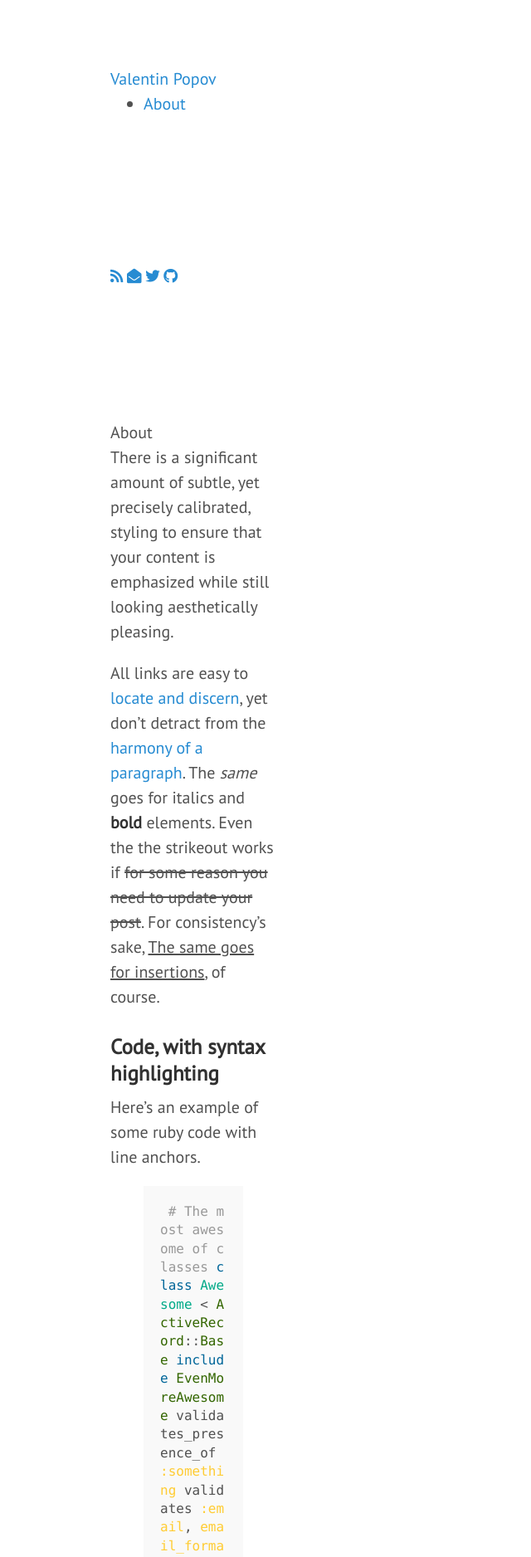
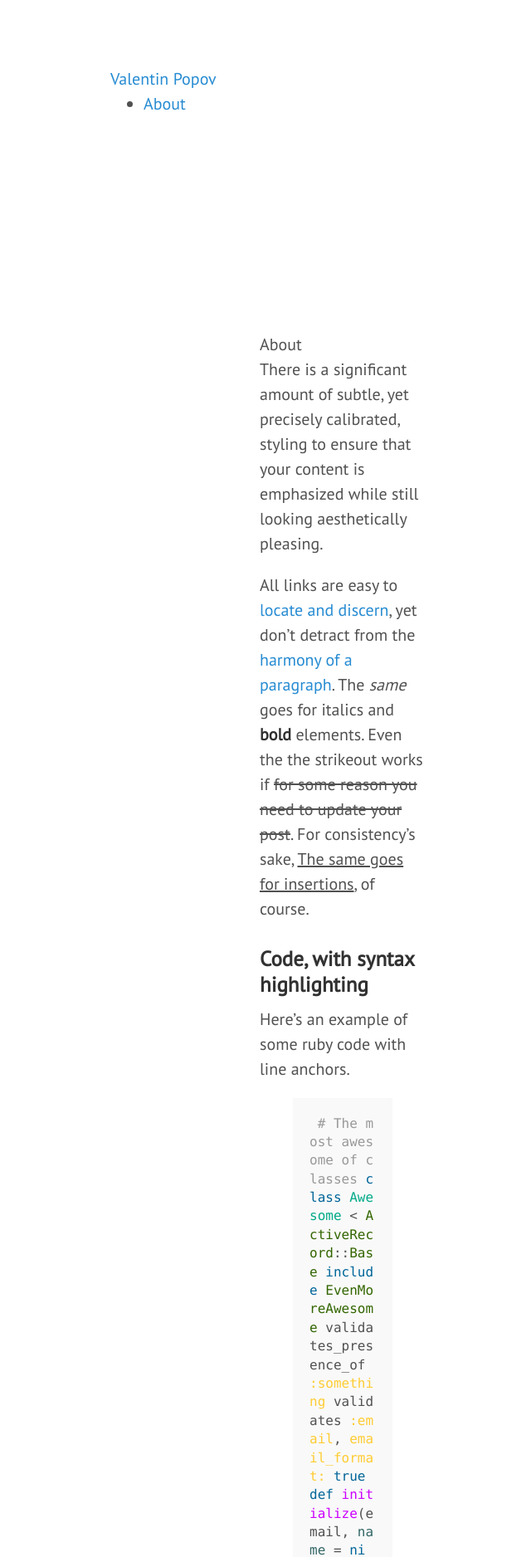
Before and after one commit to valentineus/popov.link, a Jekyll site: the page built from _pages/about.md, in a window 1280 px wide. Shown: the top 1876 px of the page at 83% size, without its empty margins (587-1227 px from the left). Built offline with Jekyll 4.4.1, drawn with Linux system fonts in a browser that asks for light colours; nearby versions of some CDN libraries.

Commit message:
Base layer
Signed-off-by: Valentin Popov <valentineus@gmail.com>

```diff
--- a/_layouts/default.html
+++ b/_layouts/default.html
@@ -3,17 +3,20 @@ layout: compress
 ---
 
 <!DOCTYPE html>
-<html lang="{{ site | smartify | strip_html | normalize_whitespace }}">
+<html lang="{{ site.lang | strip_newlines | strip_html | strip | slugify }}">
 
 {% include head.html %}
 
 <body>
-    {% include header.html %}
-    {% include icons.html %}
+    <main class="wrapper">
+        {% include header.html %}
 
-    <section class="main">
-        {{ content | normalize_whitespace }}
-    </section>
+        <div class="content">
+            {{ content }}
+        </div>
+
+        {% include footer.html %}
+    </main>
 </body>
 
 </html>
```
